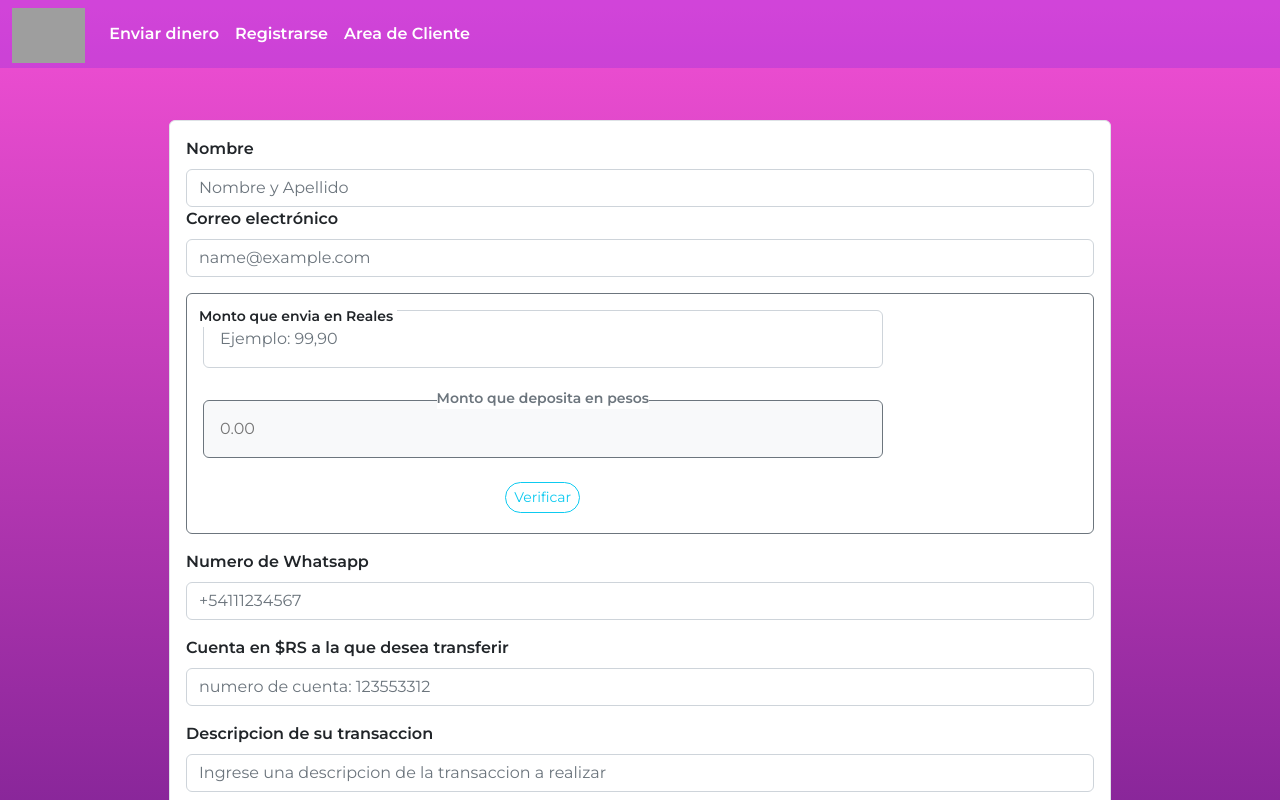
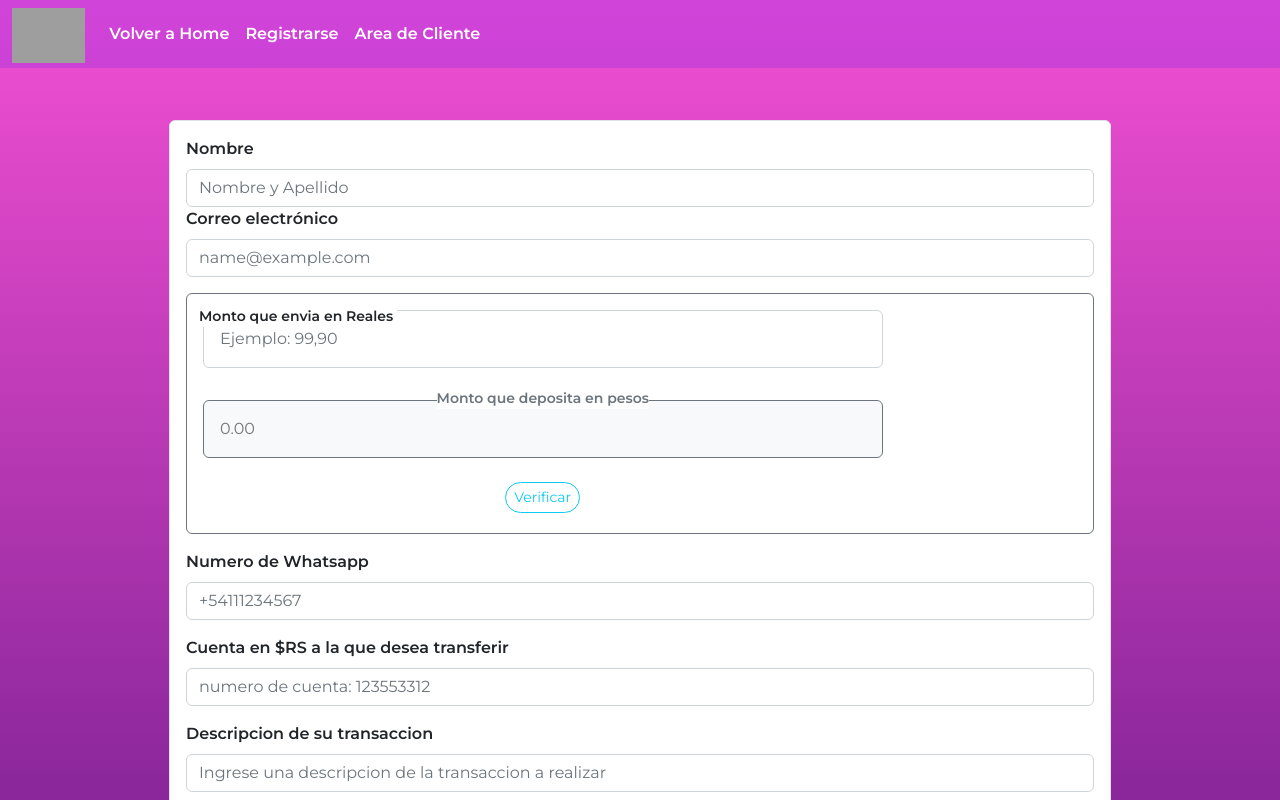
Before and after one commit to Liliani-mg/envialo-ya-front, a React (Vite) app: page /form in a window 1280 px wide. Shown: the top 800 px of the page. Built offline with nearby package versions, Linux system fonts and the light colour scheme; no server answers; grey boxes are pictures that could not be loaded.

Commit message:
add conditional render navbar /form

```diff
--- a/src/components/NavBar.jsx
+++ b/src/components/NavBar.jsx
@@ -31,11 +31,21 @@ function NavBar() {
         </button>
         <div class="collapse navbar-collapse" id="navbarNav">
           <ul class="navbar-nav">
-            <li class="nav-item">
-              <a class="nav-link text-white" aria-current="page"  href="/form" >
-                Enviar dinero
+            {
+              location.pathname === "/form" ?
+              <li class="nav-item">
+              <a class="nav-link text-white" aria-current="page"  href="/" >
+               Volver a Home
               </a>
             </li>
+            :
+            <li class="nav-item">
+            <a class="nav-link text-white" aria-current="page"  href="/form" >
+              Enviar dinero
+            </a>
+          </li>
+            }
+
             <li class="nav-item">
               <a class="nav-link  text-white" href="#">
                 Registrarse
```
